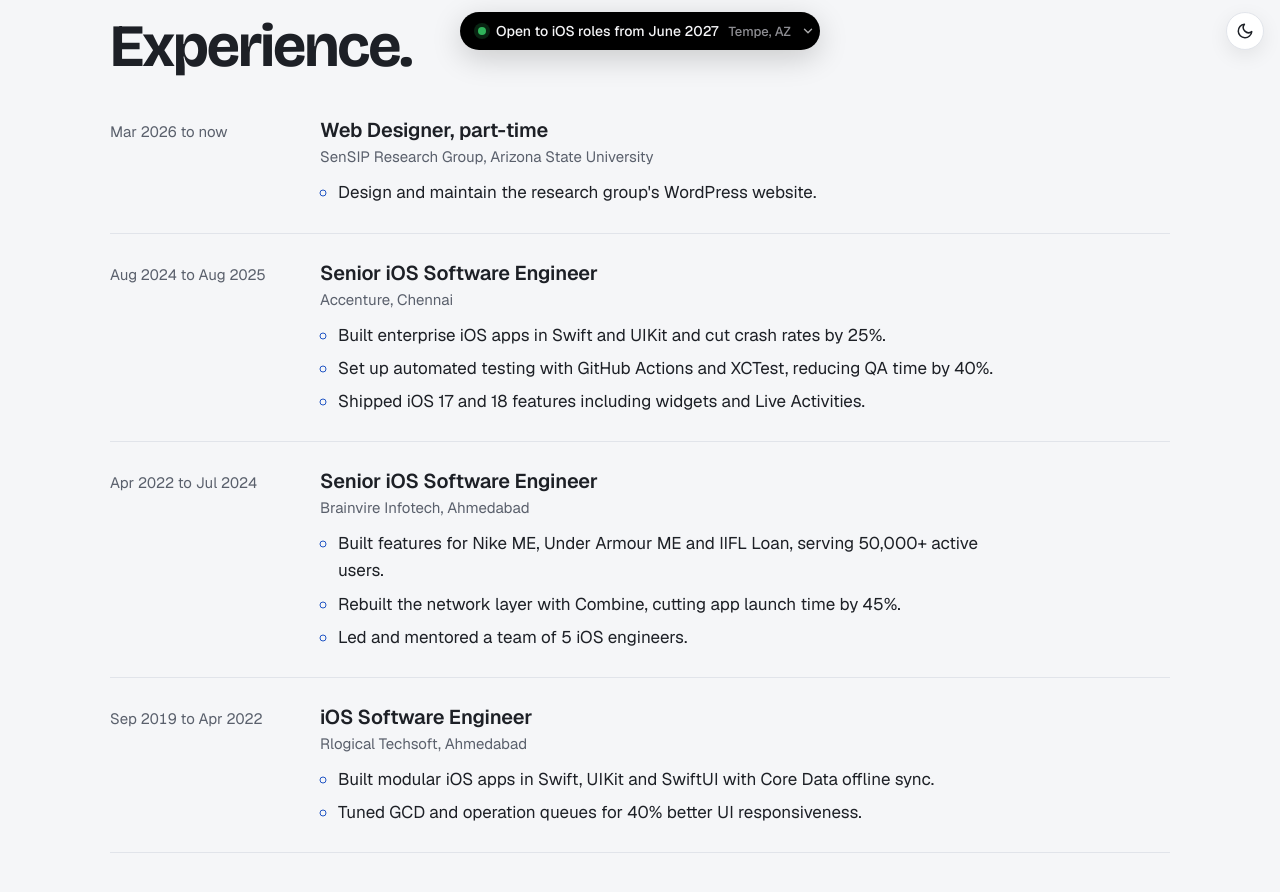
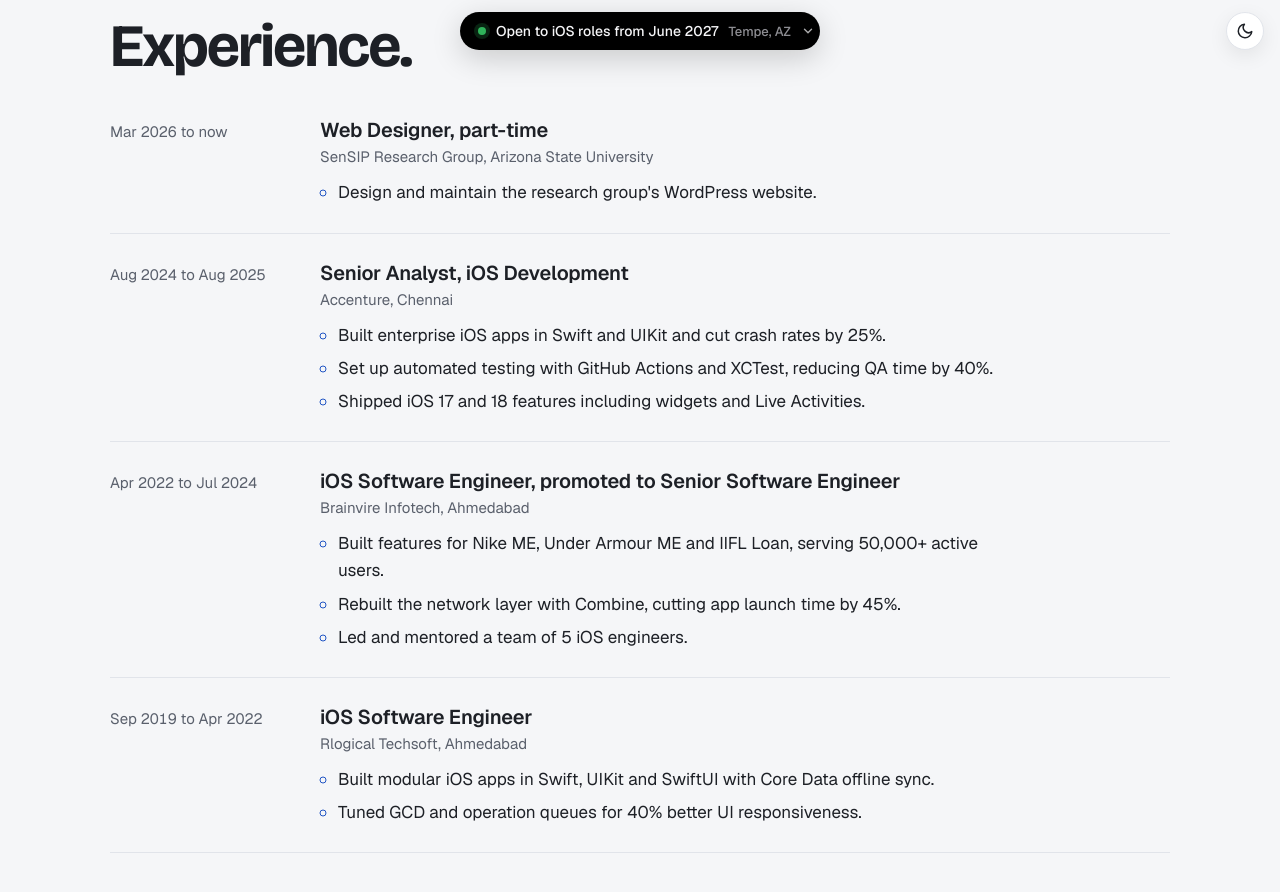
Before and after one commit to patelsid1211/patelsid1211.github.io, a Jekyll site: the page index.html, which Jekyll copies as it is, in a window 1280 px wide and 900 px high, scrolled down 5816 px. Shown: the top 892 px of the window. Built offline with Jekyll 4.4.1, drawn with Linux system fonts in a browser that asks for light colours.

Commit message:
Use official job titles in experience
Co-Authored-By: Claude Opus 5.5 <noreply@anthropic.com>
Claude-Session: https://claude.ai/code/session_01GBHJs8GVeex8TdiujCw8w5

```diff
--- a/index.html
+++ b/index.html
@@ -540,7 +540,7 @@ footer { padding-block: 28px 48px; color: var(--muted); font-size: 14px; display
       <li class="job">
         <div class="when">Aug 2024 to Aug 2025</div>
         <div>
-          <h3>Senior iOS Software Engineer</h3>
+          <h3>Senior Analyst, iOS Development</h3>
           <p class="org">Accenture, Chennai</p>
           <ul>
             <li>Built enterprise iOS apps in Swift and UIKit and cut crash rates by 25%.</li>
@@ -552,7 +552,7 @@ footer { padding-block: 28px 48px; color: var(--muted); font-size: 14px; display
       <li class="job">
         <div class="when">Apr 2022 to Jul 2024</div>
         <div>
-          <h3>Senior iOS Software Engineer</h3>
+          <h3>iOS Software Engineer, promoted to Senior Software Engineer</h3>
           <p class="org">Brainvire Infotech, Ahmedabad</p>
           <ul>
             <li>Built features for Nike ME, Under Armour ME and IIFL Loan, serving 50,000+ active users.</li>
```
